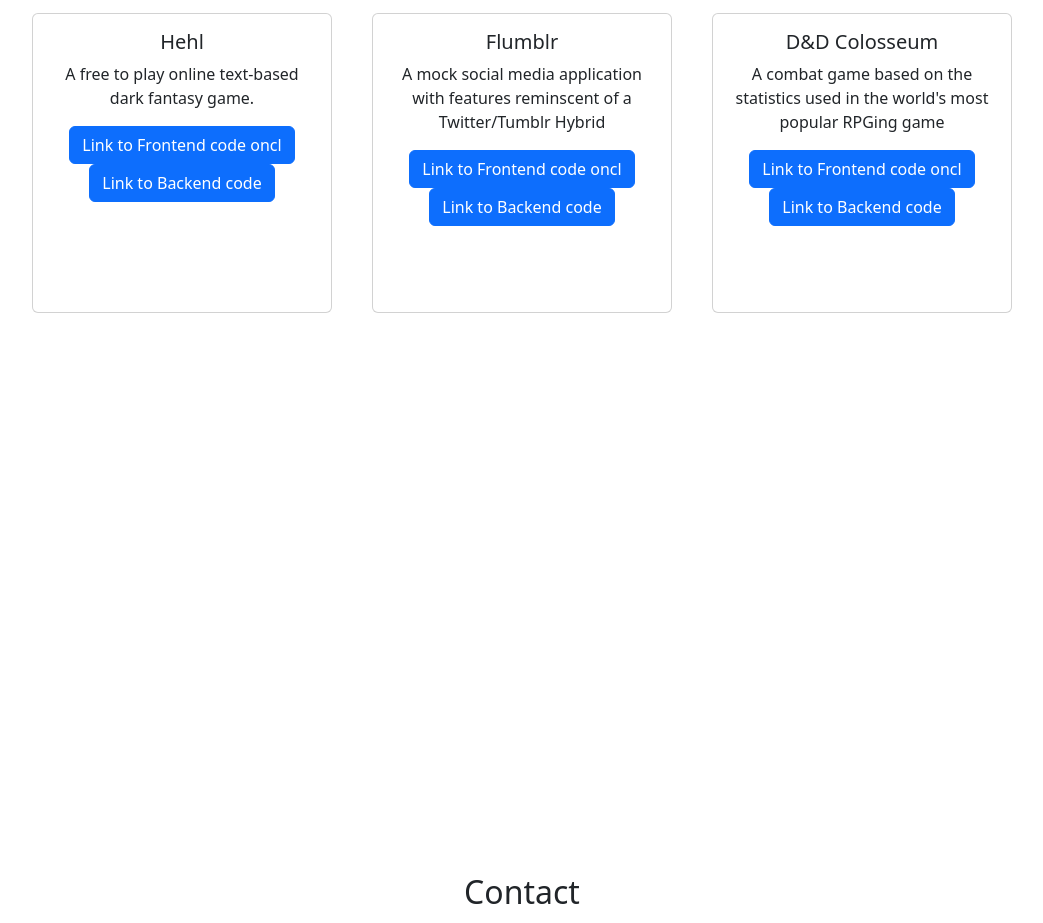
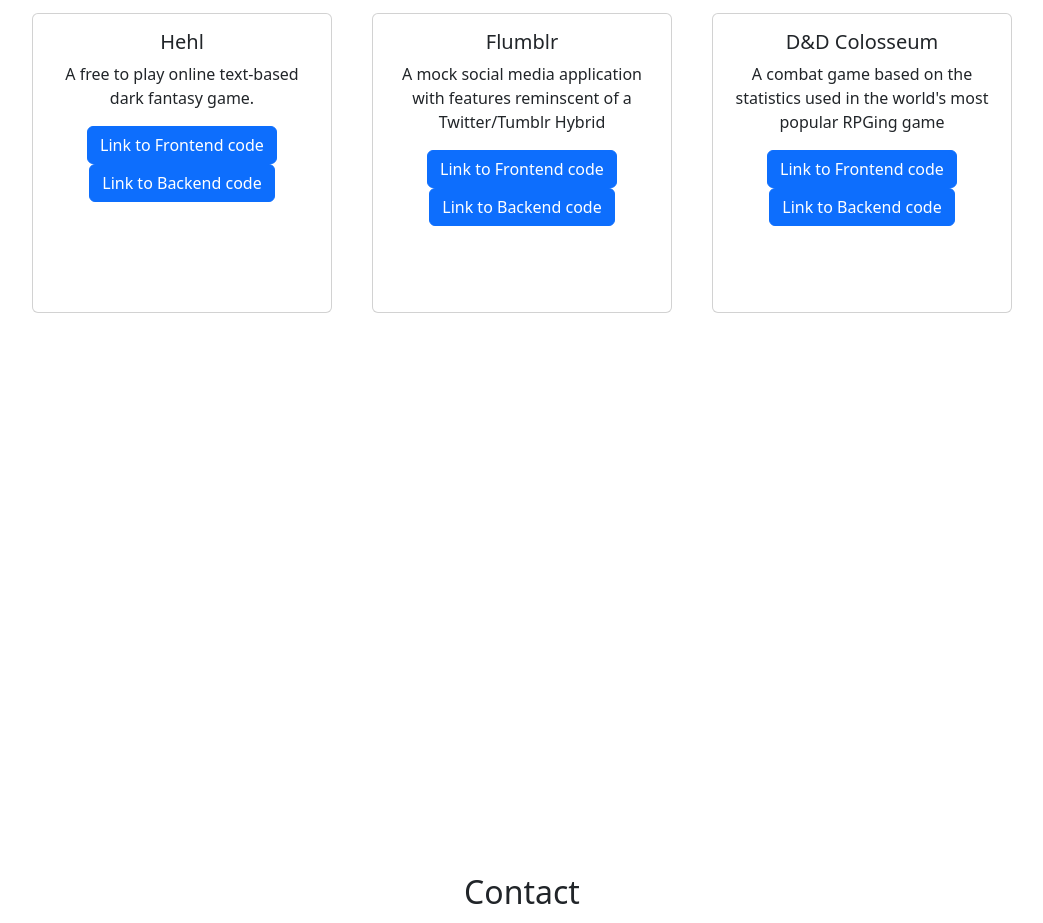
Before and after one commit to ASOUDRY/Website, a React (Create React App) app: page / in a window 1280 px wide. Shown: the part 1960-2883 px from the top of the page, without its empty margins (118-1161 px from the left). Built offline with nearby package versions, Linux system fonts and the light colour scheme.

Commit message:
push gh pages

```diff
--- a/package.json
+++ b/package.json
@@ -17,6 +17,8 @@
   },
   "scripts": {
     "start": "react-scripts start",
+    "predeploy" : "npm run build",
+    "deploy" : "gh-pages -d build",
     "build": "react-scripts build",
     "test": "react-scripts test",
     "eject": "react-scripts eject"
@@ -38,5 +40,8 @@
       "last 1 firefox version",
       "last 1 safari version"
     ]
+  },
+  "devDependencies": {
+    "gh-pages": "^6.1.1"
   }
 }
--- a/src/components/Projects.js
+++ b/src/components/Projects.js
@@ -35,7 +35,7 @@
           <Card.Text>
             {item.description}
           </Card.Text>
-          <Button href={item.front} variant="primary">Link to Frontend code oncl</Button>
+          <Button href={item.front} variant="primary">Link to Frontend code</Button>
           <Button variant="primary">Link to Backend code</Button>
         </Card.Body>
       </Card>
```
Also changed, not shown: 1 other file (tests, documents, lock files or other folders).
